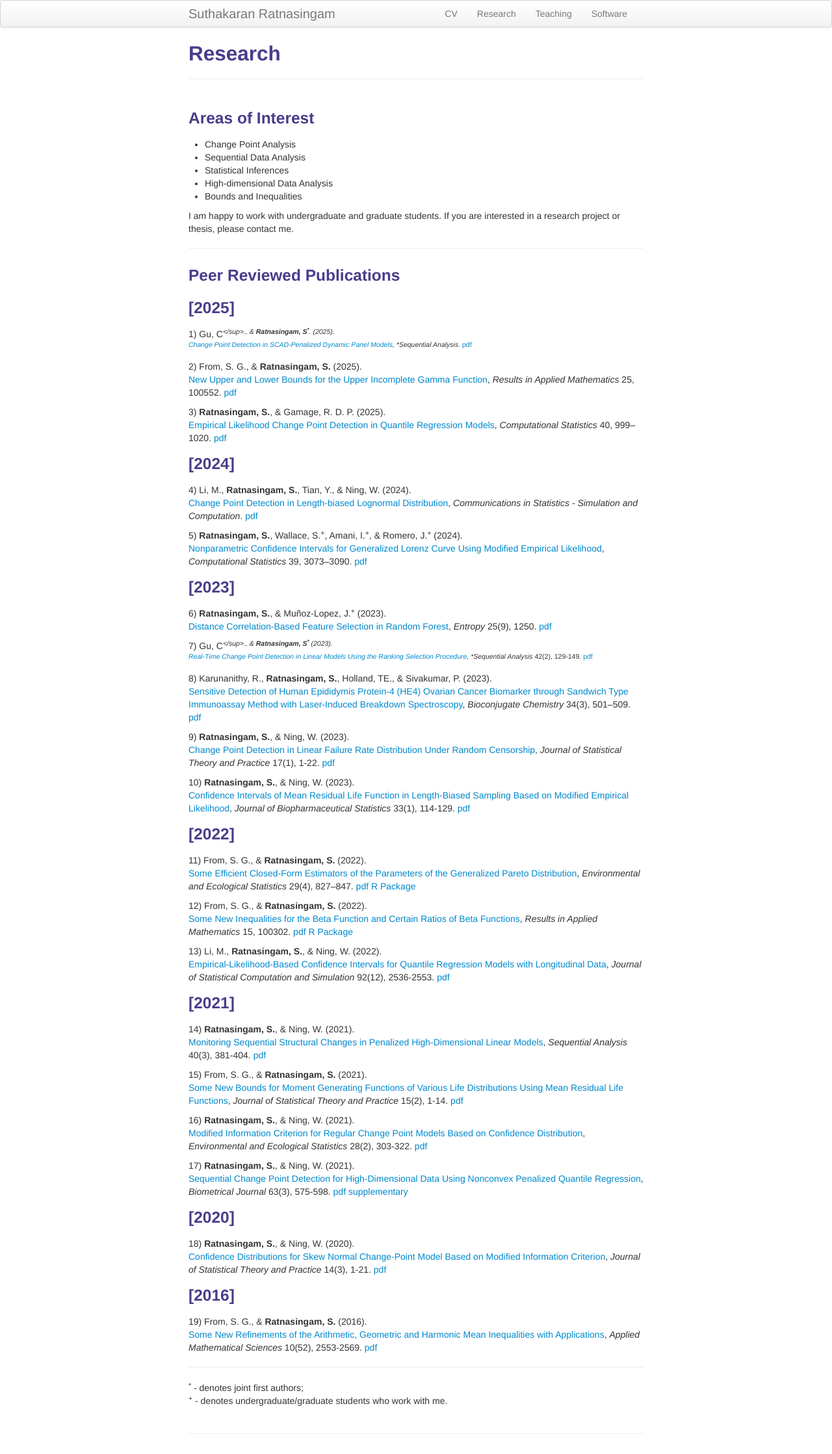
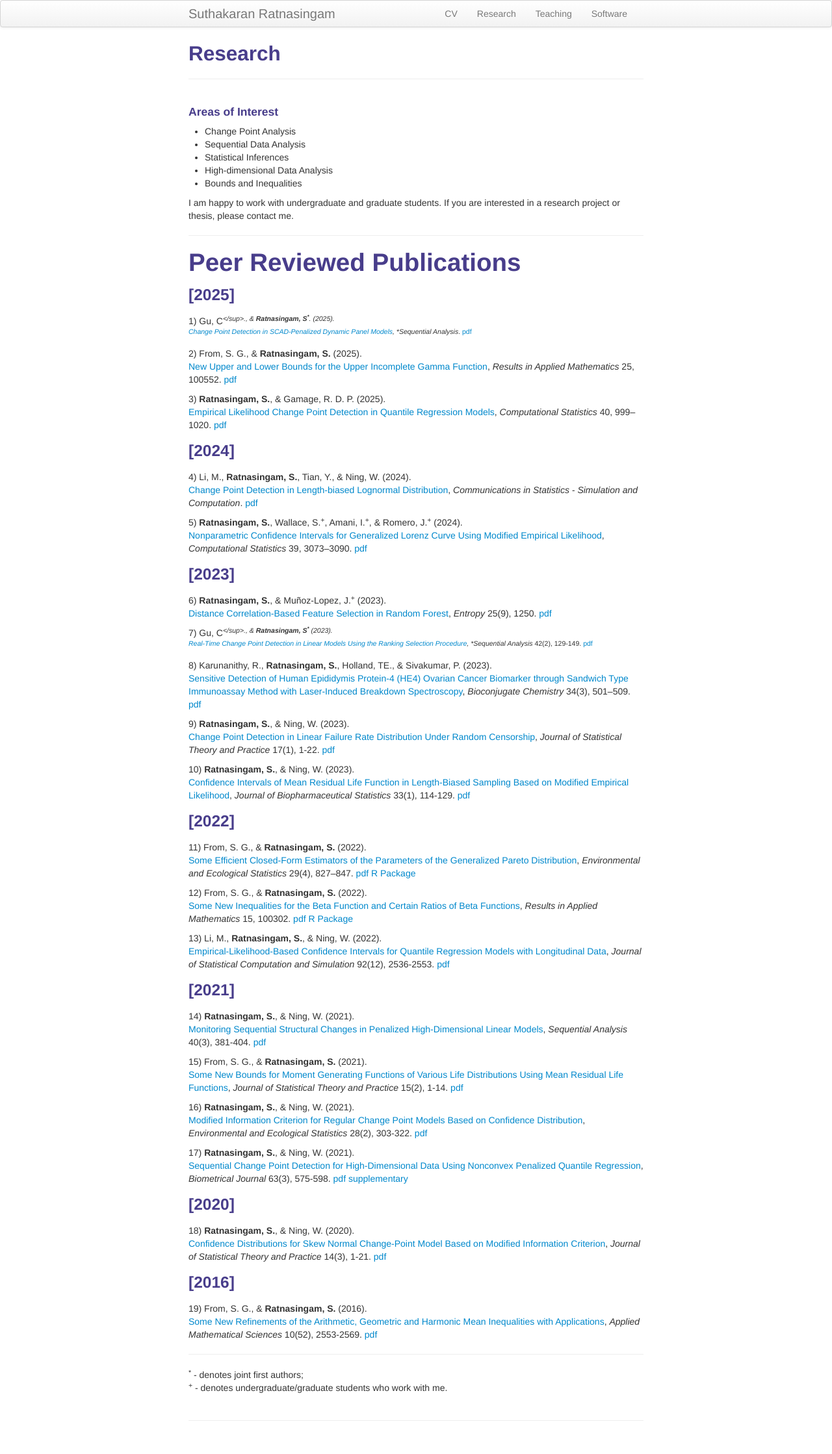
Before and after one commit to suthakaranr/suthakaranr.github.io, a Jekyll site: the page built from pages/Research.md, in a window 1280 px wide. Shown: the whole page at 65% size. Built offline with Jekyll 4.4.1, drawn with Linux system fonts in a browser that asks for light colours.

```diff
--- a/pages/Research.md
+++ b/pages/Research.md
@@ -4,7 +4,7 @@ title: Research
 description: Suthakaran's research portfolio
 ---
 
-### Areas of Interest
+#### Areas of Interest
 
 * Change Point Analysis
 * Sequential Data Analysis
@@ -16,7 +16,7 @@ I am happy to work with undergraduate and graduate students. If you are interest
 
 ---
 
-### Peer Reviewed Publications
+# Peer Reviewed Publications
 
 ### [2025]
 
```
